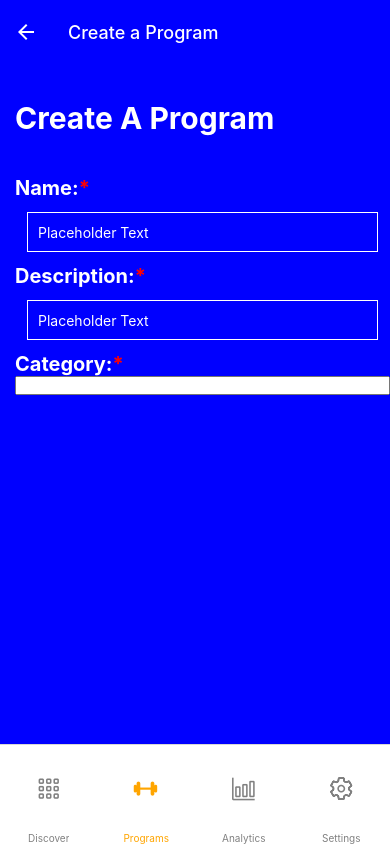
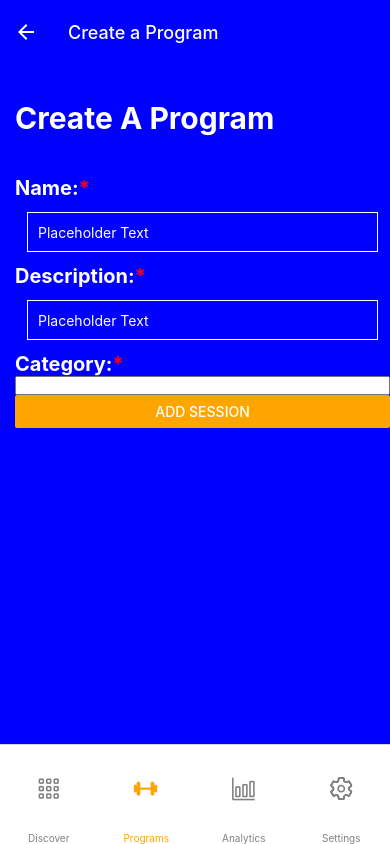
Before and after one commit to KyleGrande/ufit-frontend, a React Native app in the folder UFIT/: screen /Programs in a window 390 px wide. Both pictures are taken after a click on the button "CREATE PROGRAM". Built offline with nearby package versions, Linux system fonts and the light colour scheme; no server answers.

Commit message:
Added scrollview and navigation to page

```diff
--- a/UFIT/src/screens/UserProgramsStack/ProgramCreation/ProgramCreate.tsx
+++ b/UFIT/src/screens/UserProgramsStack/ProgramCreation/ProgramCreate.tsx
@@ -1,12 +1,16 @@
 import React, {useState} from "react";
-import { Text, View, SafeAreaView, TextInput } from "react-native";
+import { Text, View, Button, SafeAreaView, TextInput, ScrollView } from "react-native";
 import {creatingStyles} from '../../style';
 import {Picker} from '@react-native-picker/picker';
-
+import { createNativeStackNavigator, NativeStackNavigationProp } from '@react-navigation/native-stack';
+import { StackParamList } from '../../UserPrograms';
 // TODO:
 // Add styling to style sheet file
+type ProgramsMainScreenProps = {
+    navigation: NativeStackNavigationProp<StackParamList, 'User Programs'>;
+};
 
-export default function ProgramCreate() {
+export default function ProgramCreate({ navigation }: ProgramsMainScreenProps) {
     const [text, onChangeText] = React.useState('Placeholder Text');
     const [number, onChangeNumber] = React.useState('Placeholder Text');
     const [selectedProgram, setSelectedProgram] = useState(['strength','yoga']);
@@ -15,10 +19,11 @@ export default function ProgramCreate() {
         <View style={creatingStyles.viewContainer}>
             <View style = {{paddingLeft:15}}>
 
-
+            <ScrollView>
                 <Text style={{fontSize:30,fontWeight:'bold',color:'white'}}>
                     Create A Program
                 </Text>
+
                 <SafeAreaView style={{marginTop:40}}>
                     <Text style={{fontSize:20, color: 'white', fontWeight: 'bold'}}>
                         Name:
@@ -52,12 +57,12 @@ export default function ProgramCreate() {
                         onChangeText={onChangeNumber}
                         value={number}
                     />
-                    <Text style={{fontSize:20, color: 'white', fontWeight: 'bold'}}>
+                    <Text style={{fontSize:20, color: 'white', fontWeight: 'bold', marginBottom:0, paddingBottom:0}}>
                         Category:
                         <Text style = {{flexDirection: "row", color: "red"}}>*</Text>
                     </Text>
                     <Picker
-                        style = {{color:'white'}}
+                        style = {{color:'white', marginTop:0, paddingTop:0}}
                         selectedValue={selectedProgram}
                         onValueChange={(itemValue:any) =>
                             setSelectedProgram(itemValue)
@@ -73,6 +78,15 @@ export default function ProgramCreate() {
                         1. Persist data of this page in Object,
                         2. Open new session form page
                     */}
+                <View>
+                <Button
+                        title="Add Session"
+                        color='orange'
+                        onPress={() =>
+                            navigation.navigate('Create a Program')}
+                    />
+                </View>
+                </ScrollView>
             </View>
         </View>
     );
```
